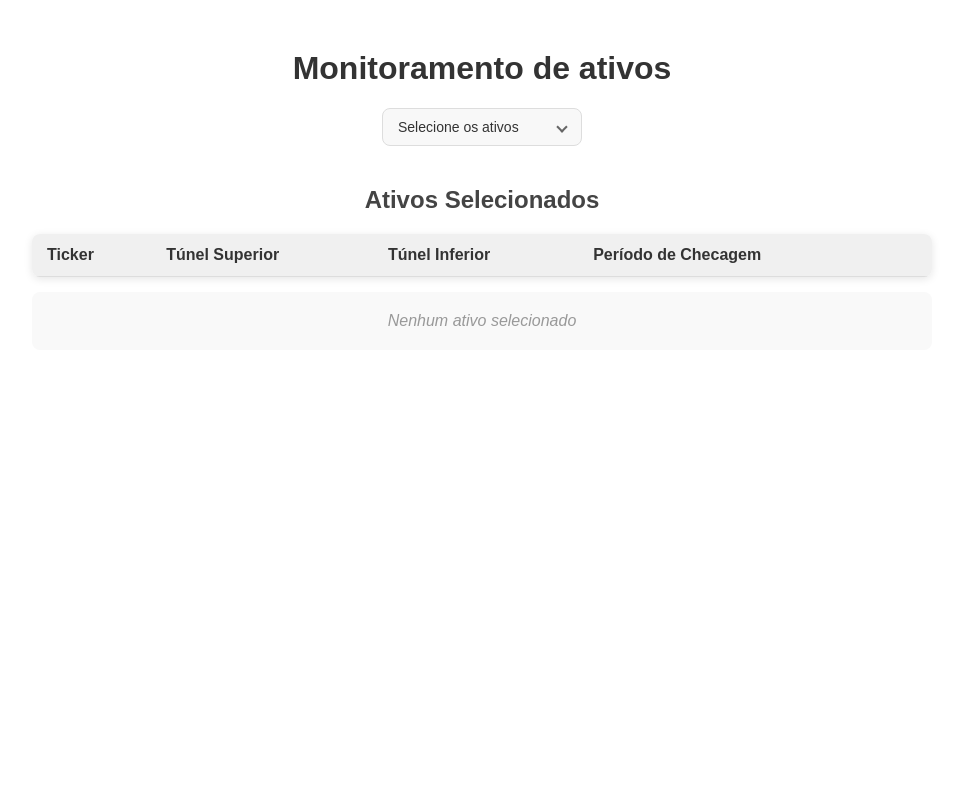
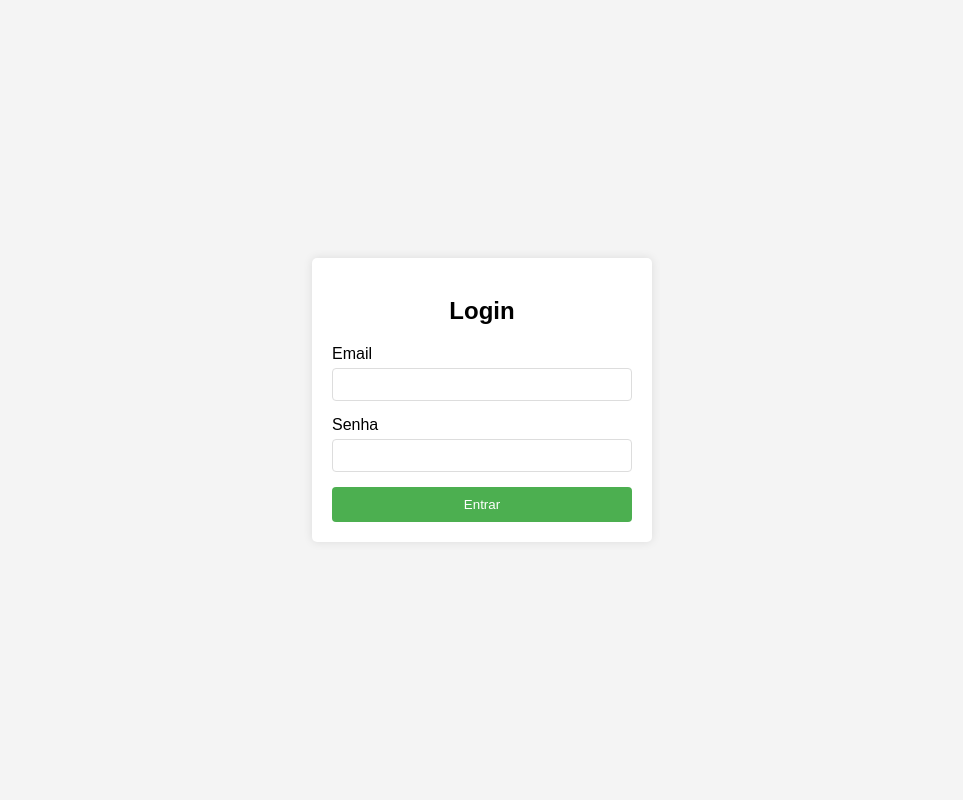
Before and after one commit to danilo-mir/challengeAT, a Django app: page / in a window 1280 px wide. Shown: the whole page, without its empty margins (158-1121 px from the left). Run offline with Django 5.2, Linux system fonts and the light colour scheme; data that the repository does not hold is empty.

Commit message:
Feat: login page

```diff
--- /dev/null
+++ b/app/static/css/login.css
@@ -0,0 +1,54 @@
+body {
+    font-family: Arial, sans-serif;
+    background-color: #f4f4f4;
+    margin: 0;
+    padding: 0;
+    display: flex;
+    justify-content: center;
+    align-items: center;
+    height: 100vh;
+}
+
+.login-container {
+    background-color: white;
+    padding: 20px;
+    border-radius: 5px;
+    box-shadow: 0 0 10px rgba(0, 0, 0, 0.1);
+    width: 300px;
+}
+
+h2 {
+    text-align: center;
+    margin-bottom: 20px;
+}
+
+.input-field {
+    margin-bottom: 15px;
+}
+
+label {
+    display: block;
+    margin-bottom: 5px;
+}
+
+input {
+    width: 100%;
+    padding: 8px;
+    box-sizing: border-box;
+    border: 1px solid #ddd;
+    border-radius: 4px;
+}
+
+button {
+    width: 100%;
+    padding: 10px;
+    background-color: #4CAF50;
+    color: white;
+    border: none;
+    border-radius: 4px;
+    cursor: pointer;
+}
+
+button:hover {
+    background-color: #45a049;
+}
--- a/app/static/js/dropdown.js
+++ b/app/static/js/home.js
@@ -13,20 +13,19 @@ document.addEventListener('DOMContentLoaded', function() {
 });
 
 function toggleDropdown() {
-    var dropdown = document.getElementById("dropdown-content");
-    var arrow = document.getElementById("arrow");
+    let dropdown = document.getElementById("dropdown-content");
     dropdown.style.display = dropdown.style.display === "block" ? "none" : "block";
 }
 
 function filterItems() {
-    var input = document.getElementById("searchBox");
-    var filter = input.value.toUpperCase();
-    var items = document.getElementById("items-container").getElementsByClassName("item-option");
-    var noResults = document.getElementById("noResults");
-    var visibleCount = 0;
+    let input = document.getElementById("searchBox");
+    let filter = input.value.toUpperCase();
+    let items = document.getElementById("items-container").getElementsByClassName("item-option");
+    let noResults = document.getElementById("noResults");
+    let visibleCount = 0;
 
-    for (var i = 0; i < items.length; i++) {
-        var txtValue = items[i].textContent || items[i].innerText;
+    for (let i = 0; i < items.length; i++) {
+        let txtValue = items[i].textContent || items[i].innerText;
         if (txtValue.toUpperCase().indexOf(filter) > -1) {
             items[i].style.display = "";
             visibleCount++;
@@ -44,8 +43,8 @@ function filterItems() {
 }
 
 function selectItem(item) {
-    var items = document.getElementsByClassName("item-option");
-    for (var i = 0; i < items.length; i++) {
+    let items = document.getElementsByClassName("item-option");
+    for (let i = 0; i < items.length; i++) {
         items[i].classList.remove("selected");
     }
 
@@ -162,8 +161,8 @@ window.onclick = function(event) {
     if (!event.target.matches('.dropdown-button') && !event.target.matches('.arrow') &&
         !event.target.matches('.dropdown-content') && !event.target.matches('.search-box') &&
         !event.target.matches('.item-option')) {
-        var dropdown = document.getElementById("dropdown-content");
-        var arrow = document.getElementById("arrow");
+        let dropdown = document.getElementById("dropdown-content");
+        let arrow = document.getElementById("arrow");
         if (dropdown.style.display === "block") {
             dropdown.style.display = "none";
             arrow.classList.remove("arrow-up");
--- /dev/null
+++ b/app/static/js/login.js
@@ -0,0 +1,13 @@
+document.addEventListener('DOMContentLoaded', function() {
+    const form = document.getElementById('loginForm');
+
+    form.addEventListener('submit', function(e) {
+        e.preventDefault();
+
+        const email = document.getElementById('email').value;
+        const password = document.getElementById('password').value;
+
+
+        window.location.href = "/home"
+    });
+});
--- a/app/templates/base.html
+++ b/app/templates/home.html
@@ -5,7 +5,7 @@
     <meta charset="UTF-8">
     <meta name="viewport" content="width=device-width, initial-scale=1.0">
     <title>Página Básica</title>
-    <link rel="stylesheet" href="{% static 'css/styles.css' %}">
+    <link rel="stylesheet" href="{% static 'css/home.css' %}">
 </head>
 <body>
     <h1>Monitoramento de ativos</h1>
@@ -44,6 +44,6 @@
         <div id="empty-table-message" class="empty-table-message">Nenhum ativo selecionado</div>
     </div>
 
-    <script src="{% static 'js/dropdown.js' %}"></script>
+    <script src="{% static 'js/home.js' %}"></script>
 </body>
 </html>
--- /dev/null
+++ b/app/templates/login.html
@@ -0,0 +1,27 @@
+{% load static %}
+<!DOCTYPE html>
+<html lang="pt-br">
+<head>
+    <meta charset="UTF-8">
+    <meta name="viewport" content="width=device-width, initial-scale=1.0">
+    <title>Login</title>
+    <link rel="stylesheet" href="{% static 'css/login.css' %}">
+</head>
+<body>
+    <div class="login-container">
+        <h2>Login</h2>
+        <form id="loginForm" method="post" action="">
+            <div class="input-field">
+                <label for="email">Email</label>
+                <input type="email" id="email" name="email" required>
+            </div>
+            <div class="input-field">
+                <label for="password">Senha</label>
+                <input type="password" id="password" name="password">
+            </div>
+            <button type="submit">Entrar</button>
+        </form>
+    </div>
+    <script src="{% static 'js/login.js' %}"></script>
+</body>
+</html>
--- a/app/urls.py
+++ b/app/urls.py
@@ -2,5 +2,6 @@ from django.urls import path
 from . import views
 
 urlpatterns = [
-    path("", views.home, name="home")
+    path("", views.login, name="login"),
+    path("home", views.home, name="home")
 ]
--- a/app/views.py
+++ b/app/views.py
@@ -2,12 +2,23 @@ import os
 
 from dotenv import load_dotenv
 import requests
-from django.shortcuts import render
+from django.shortcuts import render, redirect
 
 # Create your views here.
 
 load_dotenv()
 brapi_key = os.getenv('BRAPI_KEY')
+
+
+def login(request):
+    if request.method == 'POST':
+        email = request.POST['email']
+
+        request.session["user_email"] = email
+
+        return redirect("/home")
+
+    return render(request, 'login.html')
 
 
 def home(request):
@@ -23,6 +34,6 @@ def home(request):
         items = []
         for stock in data['stocks']:
             items.append({"id": stock['stock'], "name": stock['stock']})
-        return render(request, "base.html", {"items": items})
+        return render(request, "home.html", {"items": items})
 
     raise Exception(f"API request error: {response.status_code}")
```
Also changed, not shown: app/static/css/home.css (renamed from app/static/css/styles.css).
